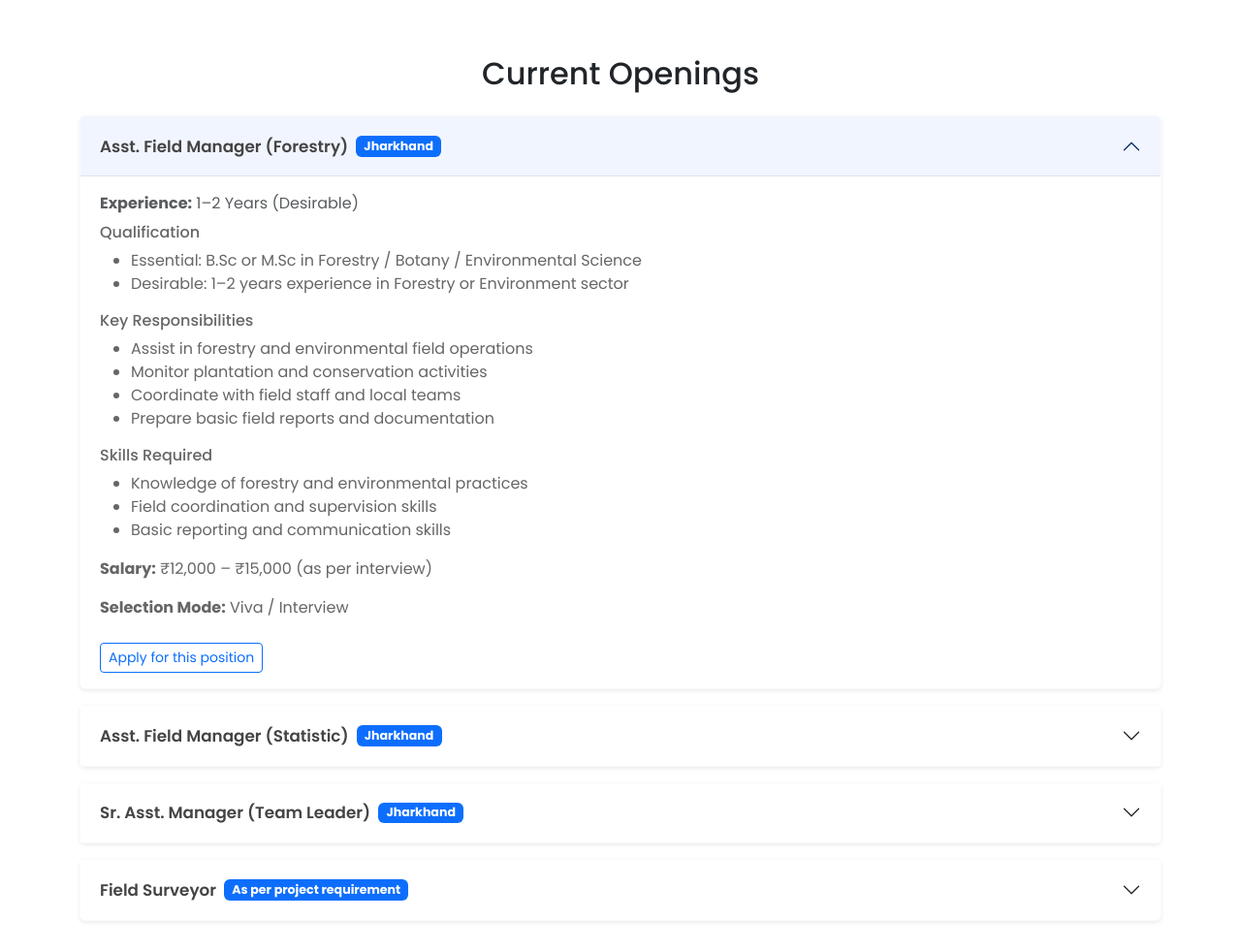
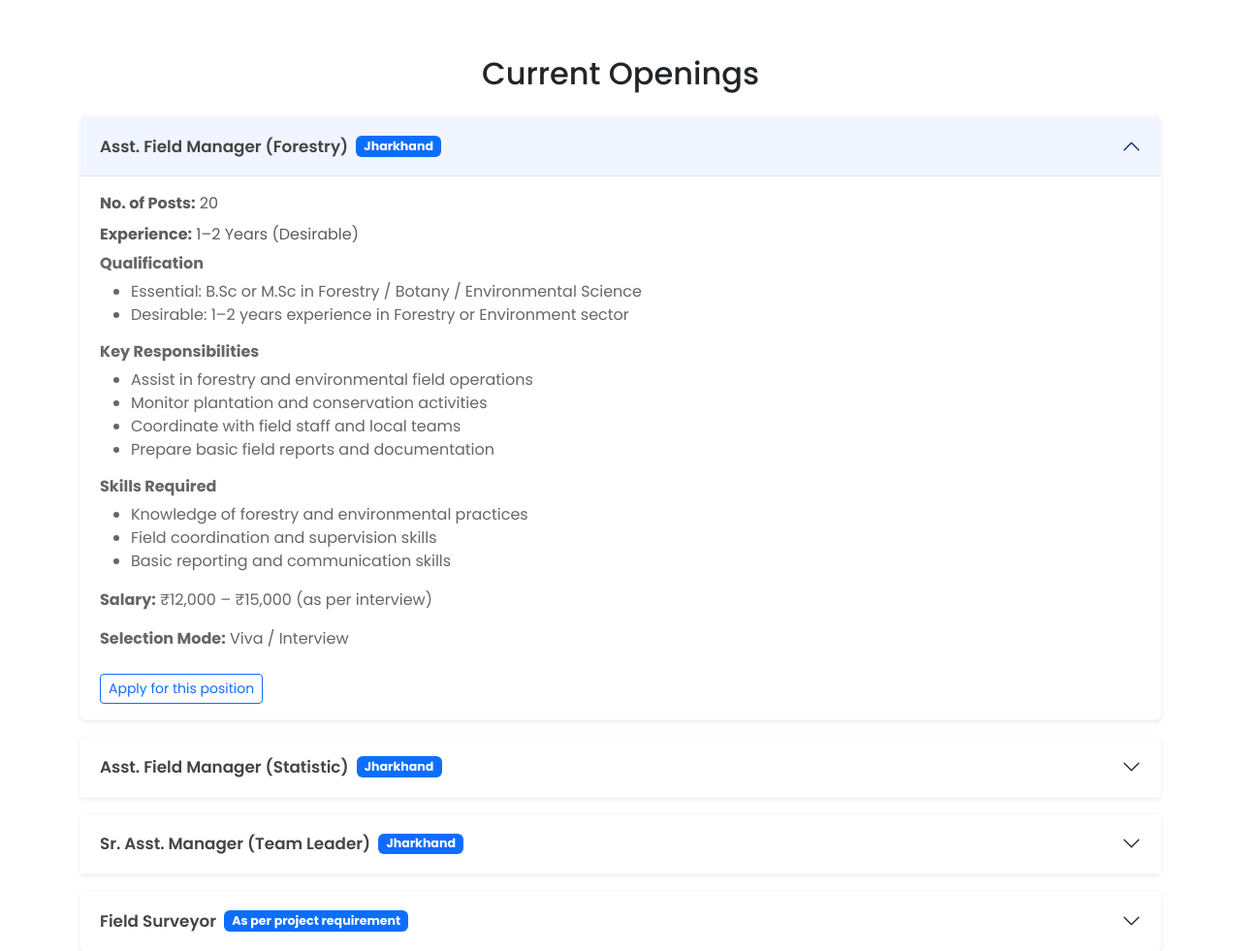
Before and after one commit to ash11109/adego, a PHP site: page /career.php in a window 1280 px wide, after a click that opens the changed part. Shown: the part 329-1310 px from the top of the page at 97% size. Run offline with PHP 8.4, Linux system fonts and the light colour scheme.

Commit message:
career page, no of post added

```diff
--- a/career.php
+++ b/career.php
@@ -38,6 +38,13 @@ require_once 'inc/data.php';
 
                         <div class="accordion-body">
 
+                            <?php if (!empty($job['total_post'])): ?>
+                                <p class="text-muted mb-2">
+                                    <strong>No. of Posts:</strong>
+                                    <?= htmlspecialchars($job['total_post']) ?>
+                                </p>
+                            <?php endif; ?>
+
                             <?php if (!empty($job['experience'])): ?>
                                 <p class="text-muted mb-2">
                                     <strong>Experience:</strong>
@@ -46,7 +53,7 @@ require_once 'inc/data.php';
                             <?php endif; ?>
 
                             <?php if (!empty($job['qualification'])): ?>
-                                <h6>Qualification</h6>
+                                <h6 class="fw-bold">Qualification</h6>
                                 <ul>
                                     <?php foreach ($job['qualification'] as $qual): ?>
                                         <li><?= htmlspecialchars($qual) ?></li>
@@ -55,7 +62,7 @@ require_once 'inc/data.php';
                             <?php endif; ?>
 
                             <?php if (!empty($job['responsibilities'])): ?>
-                                <h6>Key Responsibilities</h6>
+                                <h6 class="fw-bold">Key Responsibilities</h6>
                                 <ul>
                                     <?php foreach ($job['responsibilities'] as $res): ?>
                                         <li><?= htmlspecialchars($res) ?></li>
@@ -64,7 +71,7 @@ require_once 'inc/data.php';
                             <?php endif; ?>
 
                             <?php if (!empty($job['skills'])): ?>
-                                <h6>Skills Required</h6>
+                                <h6 class="fw-bold">Skills Required</h6>
                                 <ul>
                                     <?php foreach ($job['skills'] as $skill): ?>
                                         <li><?= htmlspecialchars($skill) ?></li>
--- a/inc/data.php
+++ b/inc/data.php
@@ -3,6 +3,7 @@
 $job_openings = [
     [
         'title' => 'Asst. Field Manager (Forestry)',
+        'total_post' => '20',
         'location' => 'Jharkhand',
         'experience' => '1–2 Years (Desirable)',
         'responsibilities' => [
@@ -25,6 +26,7 @@ $job_openings = [
     ],
     [
         'title' => 'Asst. Field Manager (Statistic)',
+        'total_post' => '20',
         'location' => 'Jharkhand',
         'experience' => '1–2 Years (Desirable)',
         'responsibilities' => [
@@ -47,6 +49,7 @@ $job_openings = [
     ],
     [
         'title' => 'Sr. Asst. Manager (Team Leader)',
+        'total_post' => '10',
         'location' => 'Jharkhand',
         'experience' => '3 Years (Desirable)',
         'responsibilities' => [
@@ -69,6 +72,7 @@ $job_openings = [
     ],
     [
         'title' => 'Field Surveyor',
+        'total_post' => '120',
         'location' => 'As per project requirement',
         'experience' => 'Experienced candidates preferred',
         'responsibilities' => [
```
